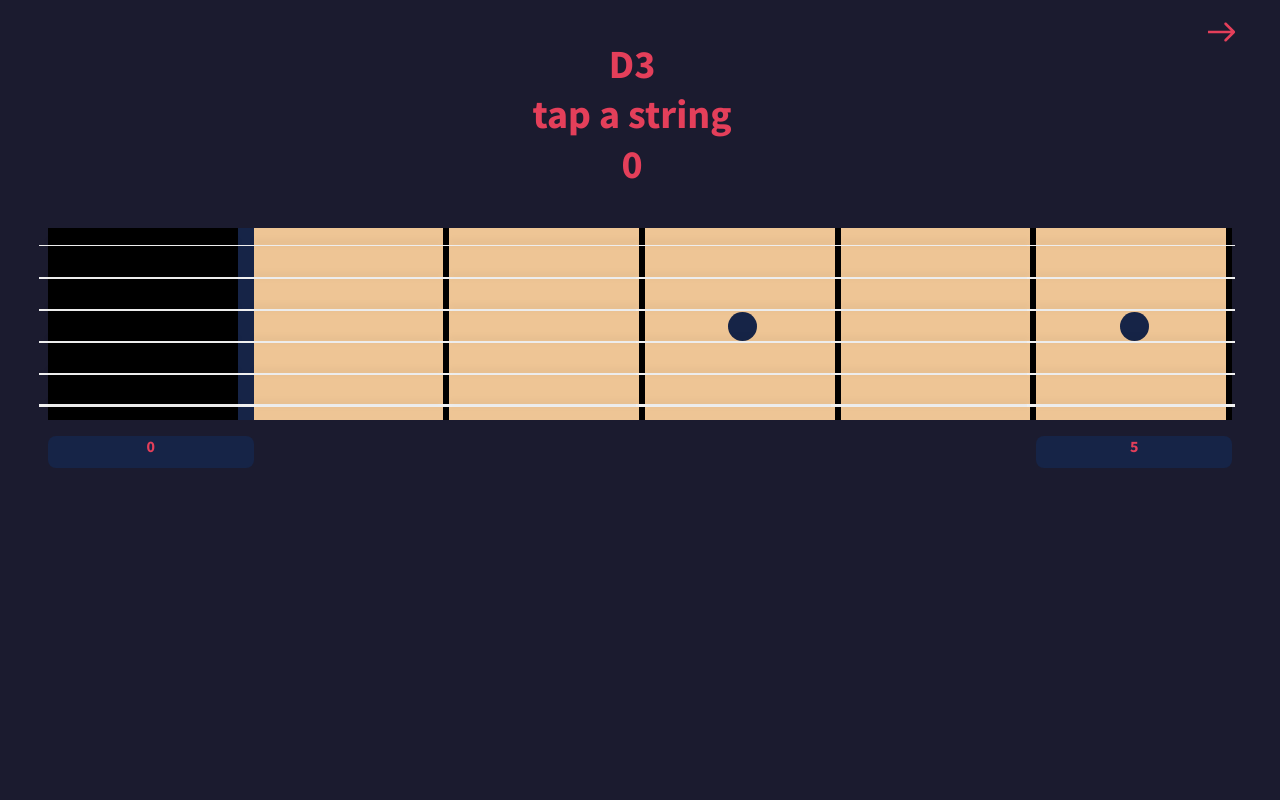
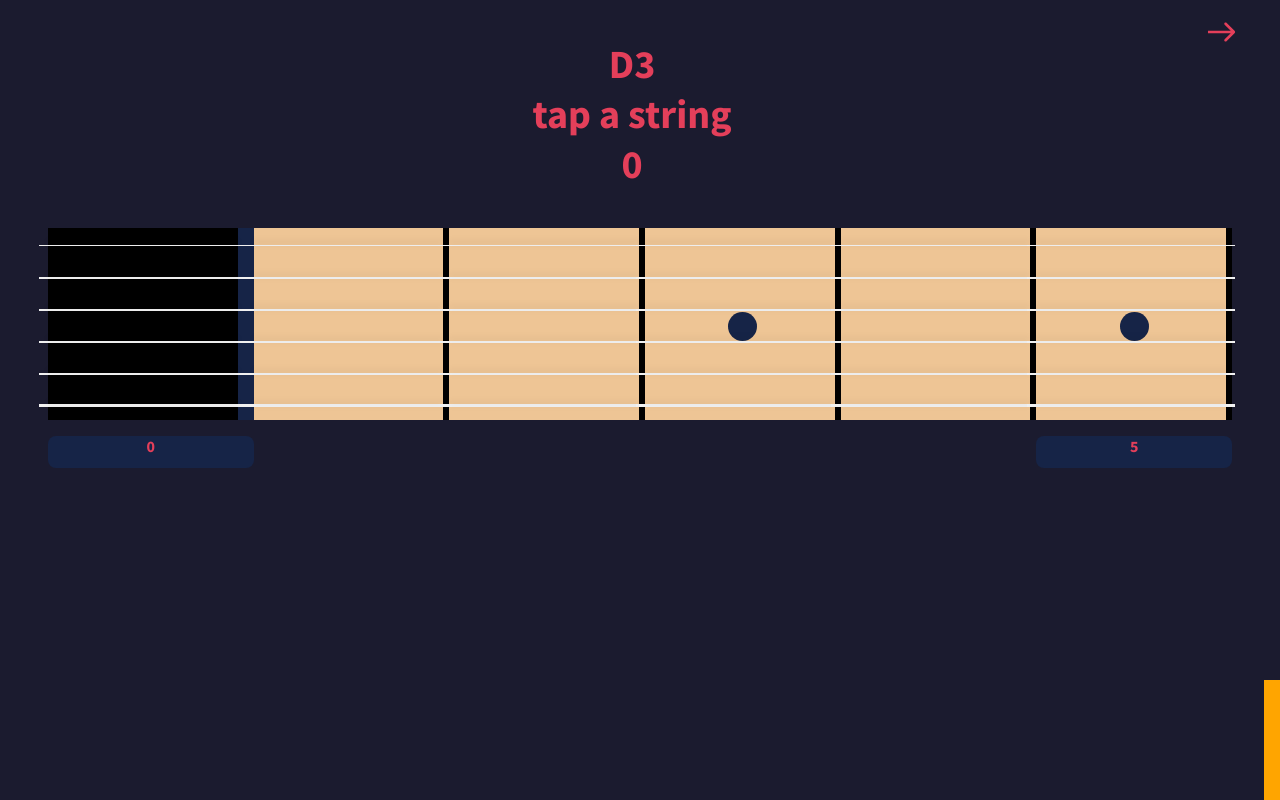
Before and after one commit to ropfoo/fretical, a Nuxt app: page /play in a window 1280 px wide. Both pictures are taken after a click on the button "Let's go!". Built offline with nearby package versions, Linux system fonts and the light colour scheme.

Commit message:
added time bar

```diff
--- a/assets/scss/components/layout/_fretboard-view.scss
+++ b/assets/scss/components/layout/_fretboard-view.scss
@@ -75,6 +75,15 @@
     }
   }
 
+  &__time-bar {
+    position: absolute;
+    bottom: 0;
+    right: 0;
+    width: 1rem;
+    background-color: orange;
+    transition: 0.3s;
+  }
+
   &__back-button {
     @include button-type;
     align-items: flex-end;
--- a/pages/play.vue
+++ b/pages/play.vue
@@ -42,6 +42,10 @@
         </h1>
         <h1>{{ score }}</h1>
       </div>
+      <div
+        class="c-fretboard-view__time-bar"
+        :style="{ height: timeBar + 'rem' }"
+      ></div>
 
       <fretboard
         :firstFret="firstFret"
@@ -65,7 +69,10 @@ export default {
       round: 0,
       rounds: 7,
       firsTone: true,
-      interval: ''
+      interval: '',
+      questionTime: 10000,
+      timeBar: 10,
+      timeBarInterval: ''
     };
   },
   components: {
@@ -82,6 +89,7 @@ export default {
     paused: function() {
       if (this.paused) {
         clearInterval(this.interval);
+        clearInterval(this.timeBarInterval);
         setTimeout(() => {
           if (this.round < this.rounds) {
             this.$store.commit('manager/setPaused', false);
@@ -100,6 +108,8 @@ export default {
   methods: {
     startGame() {
       this.enablePlayMode();
+      this.reduceTimeBar();
+
       this.determineAskedTone();
       this.startGameLoop();
     },
@@ -115,6 +125,7 @@ export default {
           this.firstFret,
           this.lastFret
         ]);
+        this.timeBar = 10;
         this.settings = false;
         console.log('new tone');
       }
@@ -131,12 +142,20 @@ export default {
         this.isGameOver();
       }
     },
+    reduceTimeBar() {
+      if (this.timeBar > 0) {
+        this.timeBar -= 0.5;
+        console.log('reduce');
+      }
+    },
     startGameLoop() {
-      this.interval = setInterval(this.newRound, 10000);
+      this.timeBarInterval = setInterval(this.reduceTimeBar, 500);
+      this.interval = setInterval(this.newRound, this.questionTime);
     },
     isGameOver() {
       this.gameOver = true;
       clearInterval(this.interval);
+      clearInterval(this.timeBarInterval);
       this.round = 0;
     }
   }
```
